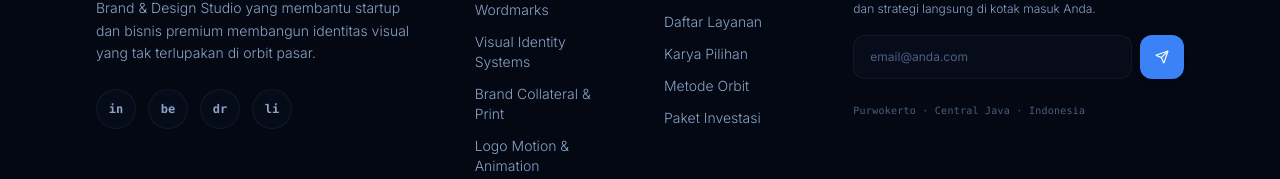
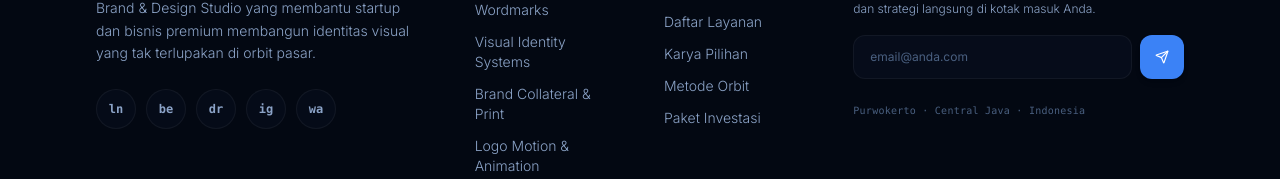
Before and after one commit to rofiqmaulana0311/test-angkasa, a React (Vite) app: page / in a window 1280 px wide. Shown: the part 7731-7910 px from the top of the page. Built offline with nearby package versions, Linux system fonts and the light colour scheme.

Commit message:
feat: update footer with social media links
Configure social media accounts and update the footer component to map dynamic links for LinkedIn, Behance, Dribbble, Instagram, and WhatsApp.

```diff
--- a/src/components/Footer.tsx
+++ b/src/components/Footer.tsx
@@ -7,6 +7,16 @@ export default function Footer() {
   const [subscribed, setSubscribed] = useState(false);
   const [submitting, setSubmitting] = useState(false);
   const { lang, t } = useLanguage();
+
+  // ISI LINK SOSIAL MEDIA ANDA DI SINI
+  // Silakan ganti nilai 'username' atau nomor telepon di bawah sesuai akun Anda:
+  const socialLinks = {
+    linkedin: 'https://www.linkedin.com/in/rofiq-maulana-44ab30205/',
+    behance: 'https://www.behance.net/angkasa___studio',
+    dribbble: 'https://dribbble.com/Angkasa_Studio',
+    instagram: 'https://instagram.com/angkasa___studio',
+    whatsapp: 'https://wa.me/6287820299410', // Format WhatsApp internasional tanpa tanda '+' atau spasi (misal 62 untuk Indonesia)
+  };
 
   const handleSubscribe = (e: React.FormEvent) => {
     e.preventDefault();
@@ -61,15 +71,23 @@ export default function Footer() {
               {t('footer', 'bio')}
             </p>
 
-            <div className="flex gap-3">
-              {['Instagram', 'Behance', 'Dribbble', 'LinkedIn'].map((platform) => (
+            <div className="flex flex-wrap gap-2.5">
+              {[
+                { name: 'LinkedIn', key: 'linkedin', label: 'ln' },
+                { name: 'Behance', key: 'behance', label: 'be' },
+                { name: 'Dribbble', key: 'dribbble', label: 'dr' },
+                { name: 'Instagram', key: 'instagram', label: 'ig' },
+                { name: 'WhatsApp', key: 'whatsapp', label: 'wa' },
+              ].map((platform) => (
                 <a
-                  key={platform}
-                  href="#"
+                  key={platform.key}
+                  href={socialLinks[platform.key as keyof typeof socialLinks]}
+                  target="_blank"
+                  rel="noopener noreferrer"
                   className="w-10 h-10 rounded-full border border-white/5 bg-space-2/30 hover:border-cosmic-blue/30 text-star-dim hover:text-cosmic-blue flex items-center justify-center transition-all duration-200 text-xs font-mono font-bold cursor-none"
-                  aria-label={platform}
+                  aria-label={platform.name}
                 >
-                  {platform.substring(0, 2).toLowerCase()}
+                  {platform.label}
                 </a>
               ))}
             </div>
```
